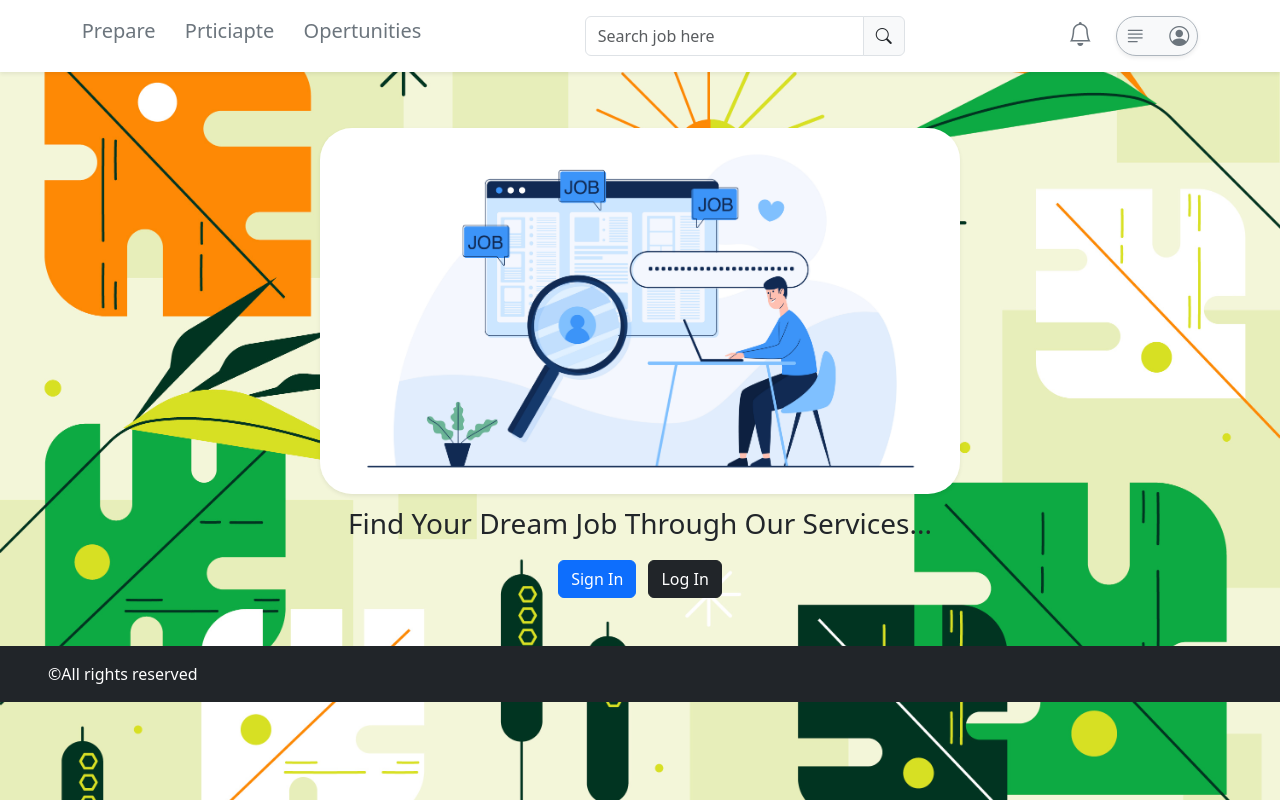
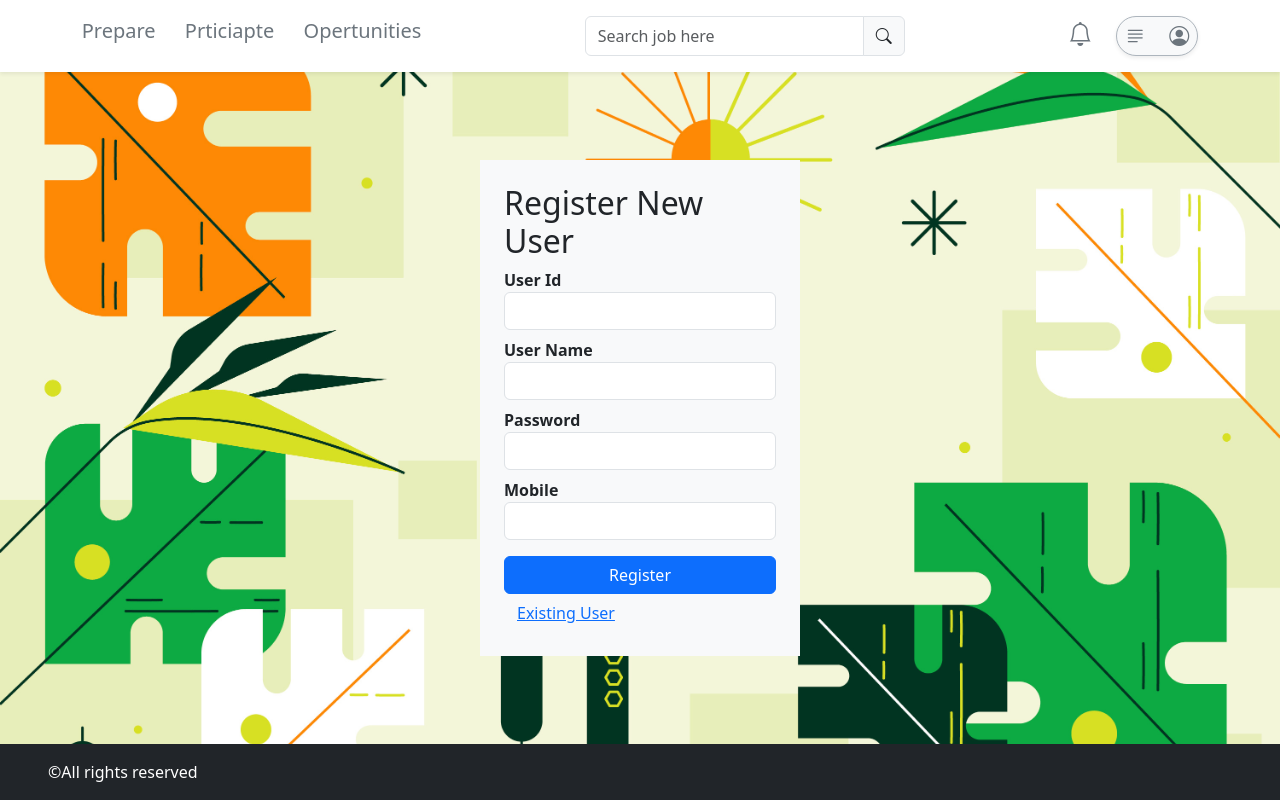
Before and after one commit to Suprit202/jobPortal, a website: page index.html in a window 1280 px wide. Drawn offline with nearby package versions, Linux system fonts and the light colour scheme.

Commit message:
Add registration form layout and styling to the home page

```diff
--- a/client/css/style.css
+++ b/client/css/style.css
@@ -10,3 +10,7 @@ body{
   background-size: cover;
   background-repeat: no-repeat;
 }
+
+.body-div{
+  height: 100vh;
+}
--- a/client/script/index.js
+++ b/client/script/index.js
@@ -14,6 +14,6 @@ function loadPage(page_name){
 
 //Main Logic
 $(function(){
-  // Load Home Page
-  loadPage("home.html");
+  // // Load Home Page
+  // loadPage("home.html");
 })
--- a/index.html
+++ b/index.html
@@ -12,7 +12,7 @@
   <script src="./client/script/job.js"></script>
 </head>
 <body>
-  <div>
+  <div class="body-div d-flex flex-column justify-content-between">
     <header>
       <nav class="d-flex justify-content-around fs-5 text-secondary bg-white py-3 position-sticky top-0 shadow-sm">
         <div>
@@ -36,8 +36,24 @@
       </nav>
     </header>
 
-    <section>
-
+    <section class="d-flex flex-column align-items-center">
+      <div class="w-25 bg-light p-4 ">
+          <h2>Register New User</h2>
+          <dl>
+              <dt>User Id</dt>
+              <dd><input type="text" id="user_id" class="form-control"></dd>
+              <dt>User Name</dt>
+              <dd><input type="text" id="user_name" class="form-control"></dd>
+              <dt>Password</dt>
+              <dd><input type="password" id="password" class="form-control"></dd>
+              <dt>Mobile</dt>
+              <dd><input type="text" id="mobile" class="form-control"></dd>
+          </dl>
+          <button class="btn btn-primary w-100" id="btnRegister">Register</button>
+          <div>
+              <button id="btnSignIn" class="btn btn-link">Existing User</button>
+          </div>
+      </div>
     </section>
 
     <footer>
```
Also changed, not shown: public/pages/login.html (added, +5 -0 lines), public/pages/register.html (added).
